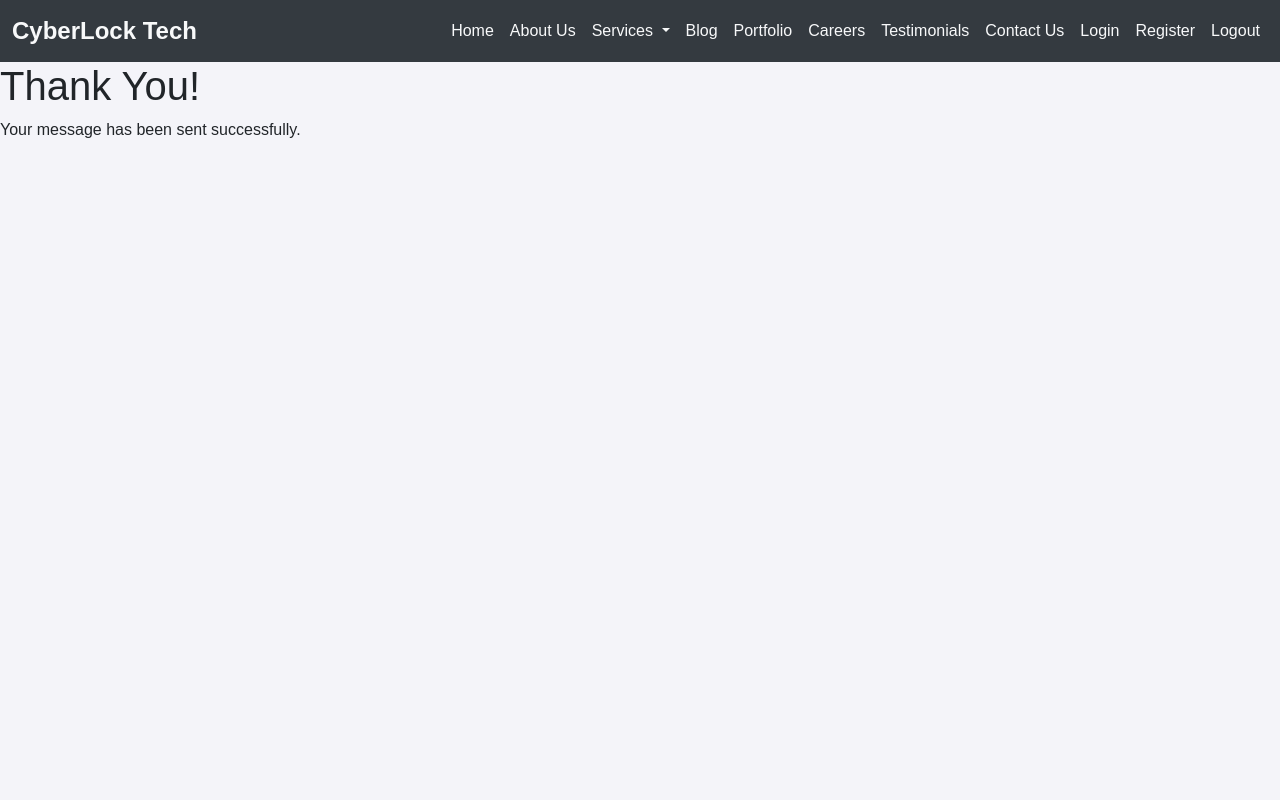
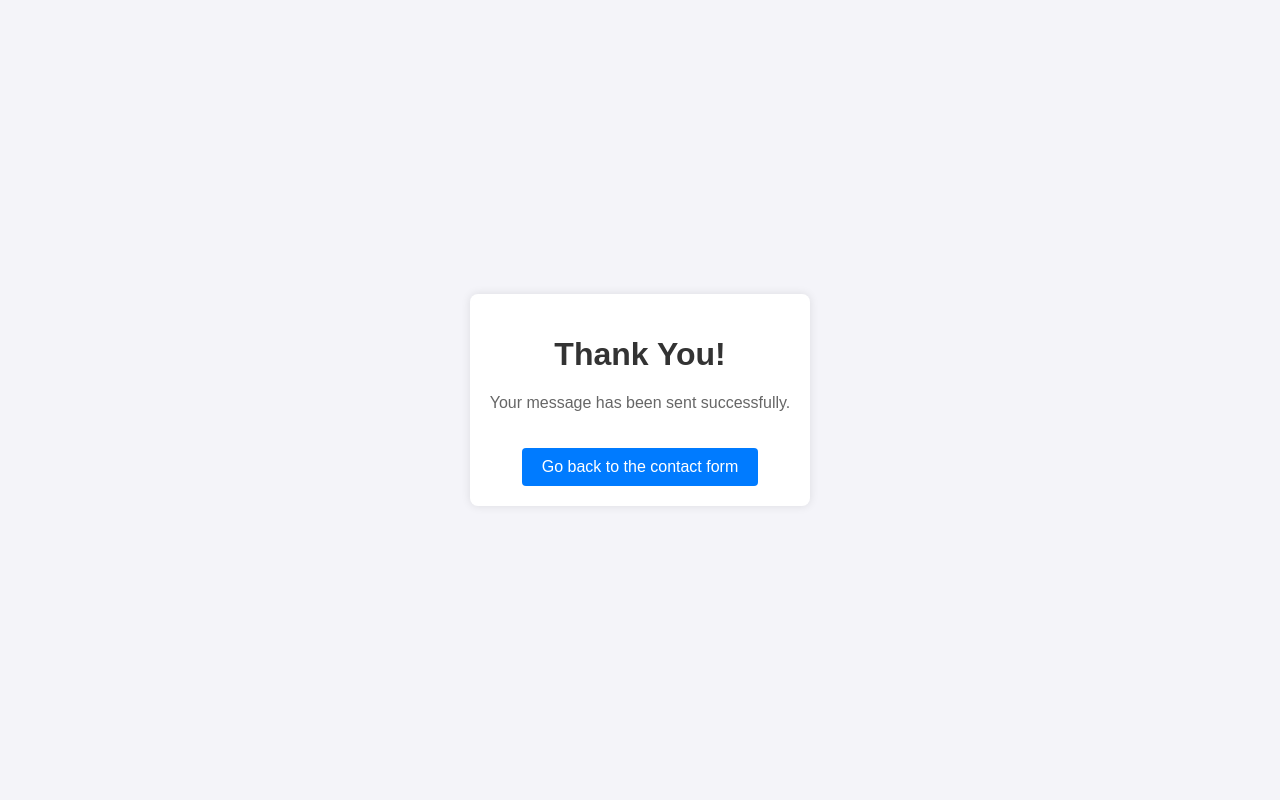
Before and after one commit to C9b3rD3vi1/cyberlock_web, a Django app: page /success/ in a window 1280 px wide. Run offline with Django 4.2, Linux system fonts and the light colour scheme.

Commit message:
profilling

```diff
--- a/coreapp/urls.py
+++ b/coreapp/urls.py
@@ -20,6 +20,8 @@ urlpatterns = [
     path('logout/', views.user_logout, name='user_logout'),
     path('submit-testimonial/', views.submit_testimonial, name='submit_testimonial'),
     path('testimonial-success/', views.testimonial_success, name='testimonial_success'),
+    path('profile/', views.user_profile, name='profile'),
+    path('edit-profile/', views.edit_profile, name='edit_profile'),
 
 
     #path('accounts/logout/', views.user_logout, name='user_logout'),
--- a/coreapp/views.py
+++ b/coreapp/views.py
@@ -1,7 +1,7 @@
 
 from django.shortcuts import render, redirect, get_object_or_404
 from django.contrib.auth.decorators import login_required, user_passes_test
-from .models import User, Service, BlogPost, Testimonial, ContactMessage, Job, Project
+from .models import User, Service, BlogPost, Testimonial, ContactMessage, Job, Project, Profile
 from .forms import ContactMessageForm, BlogPostForm
 from django.contrib import messages
 from django.contrib.auth import login, authenticate
@@ -15,7 +15,7 @@ from .utils import save_contact_message
 
 from is_safe_url import is_safe_url
 
-from .forms import CustomUserCreationForm, TestimonialForm
+from .forms import CustomUserCreationForm, TestimonialForm, ProfileForm
 
 
 
@@ -336,3 +336,27 @@ def submit_testimonial(request):
 # success when user successfully submitted a testimonial
 def testimonial_success(request):
     return render(request, 'success_testimonial.html')
+
+
+# Function to allow users to submit and edit profile only when theyre authenticated
+@login_required
+def edit_profile(request):
+    profile, created = Profile.objects.get_or_create(user=request.user)
+
+    if request.method == 'POST':
+        form = ProfileForm(request.POST, request.FILES, instance=profile)
+        if form.is_valid():
+            form.save()
+            return redirect('user_profile')  # Redirect to a profile view or success page
+    else:
+        form = ProfileForm(instance=profile)
+
+    return render(request, 'edit_profile.html', {'form': form})
+
+
+
+# User profile creation and viewing
+@login_required
+def user_profile(request):
+    profile = Profile.objects.get(user=request.user)
+    return render(request, 'profile.html', {'profile': profile})
--- /dev/null
+++ b/static/css/contact_success.css
@@ -0,0 +1,40 @@
+body {
+    font-family: Arial, sans-serif;
+    background-color: #f4f4f9;
+    margin: 0;
+    padding: 0;
+    display: flex;
+    justify-content: center;
+    align-items: center;
+    height: 100vh;
+}
+
+.container {
+    background: #fff;
+    padding: 20px;
+    border-radius: 8px;
+    box-shadow: 0 0 10px rgba(0, 0, 0, 0.1);
+    text-align: center;
+}
+
+h1 {
+    color: #333;
+}
+
+p {
+    color: #666;
+}
+
+.button {
+    display: inline-block;
+    padding: 10px 20px;
+    background-color: #007bff;
+    color: #fff;
+    text-decoration: none;
+    border-radius: 4px;
+    margin-top: 20px;
+}
+
+.button:hover {
+    background-color: #0056b3;
+}
--- a/templates/base.html
+++ b/templates/base.html
@@ -51,18 +51,32 @@
                     <li class="nav-item">
                         <a class="nav-link" href="{% url 'testimonial_list' %}">Testimonials</a>
                     </li>
+
+                    {% if user.is_authenticated %}
+
                     <li class="nav-item">
                         <a class="nav-link" href="{% url 'contact_form' %}">Contact Us</a>
+
+
+                    <li class="nav-item">
+                        <a class="nav-link" href="{% url 'user_profile' %}">Profile</a>
                     </li>
+                    <li class="name-item">
+                        <a class="nav-link" href="{% url 'user_logout' %}">Logout</a>
+                    </li>
+
+                    {% else %}
+
+                     </li>
                     <li class="nav-item">
                         <a class="nav-link" href="{% url 'user_login' %}">Login</a>
                     </li>
                     <li class="nav-item">
                         <a class="nav-link" href="{% url 'user_register' %}">Register</a>
                     </li>
-                    <li class="name-item">
-                        <a class="nav-link" href="{% url 'user_logout' %}">Logout</a>
-                    </li>
+
+
+                    {% endif %}
 
 
                 </ul>
--- a/templates/contact_success.html
+++ b/templates/contact_success.html
@@ -1,7 +1,5 @@
-
 {% load static %}
 
-{% include 'base.html' %}
 
 
 <!DOCTYPE html>
@@ -10,9 +8,13 @@
     <meta charset="UTF-8">
     <meta name="viewport" content="width=device-width, initial-scale=1.0">
     <title>Success</title>
+    <link rel="stylesheet" href="{% static 'css/contact_success.css' %}">  <!-- Link to your CSS file -->
 </head>
 <body>
-    <h1>Thank You!</h1>
-    <p>Your message has been sent successfully.</p>
+    <div class="container">
+        <h1>Thank You!</h1>
+        <p>Your message has been sent successfully.</p>
+        <a href="{% url 'contact_form' %}" class="button">Go back to the contact form</a>
+    </div>
 </body>
 </html>
```
Also changed, not shown: coreapp/forms.py (+8 -1 lines), coreapp/models.py (+9 -3 lines), templates/edit_profile.html (added, +15 -0 lines), templates/profile_view.html (added, +14 -0 lines), db.sqlite3.
